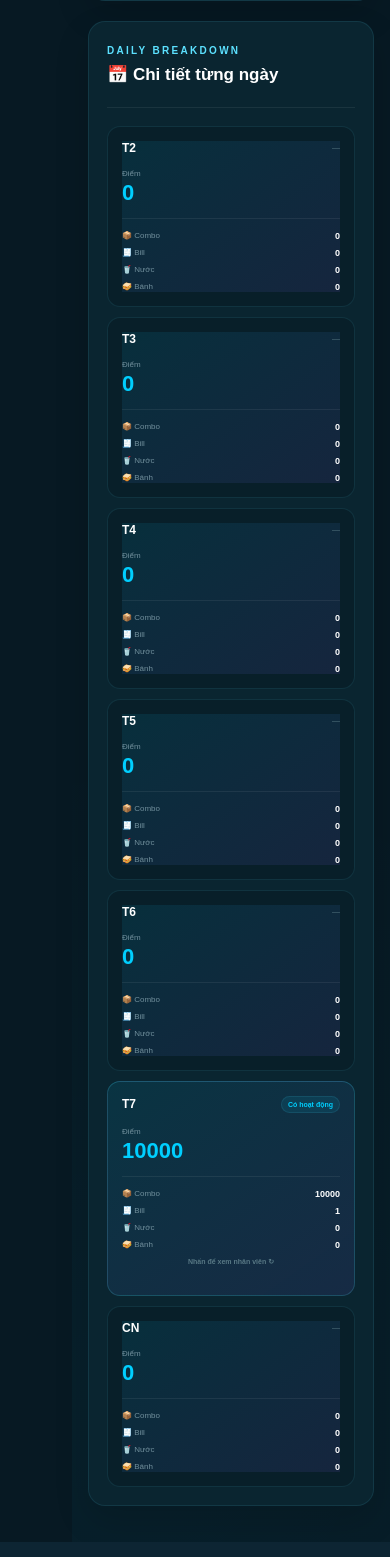
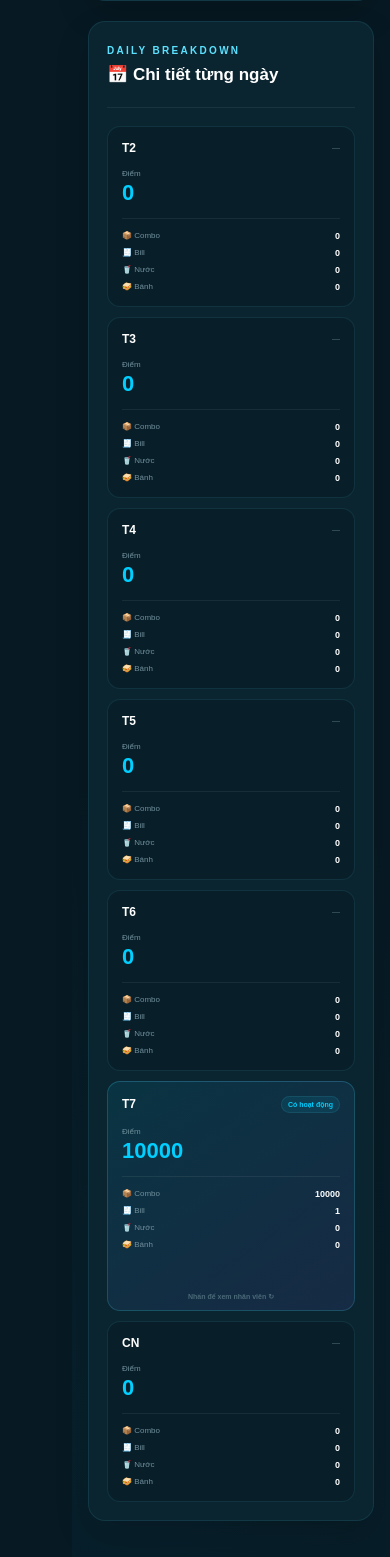
Before and after one commit to baophucnguyen761/RayCrestRestaurant, a Flask app: page /statistics in a window 390 px wide. Shown: the part 1047-2604 px from the top of the page. Run offline with Flask 3, Linux system fonts and the light colour scheme; a user stored in the database is signed in; data comes from the database, SQL or seed files in the repository; parts of the project's set-up code (start-up, migrations or seed data) failed here and were passed over.

Commit message:
Fix Error

```diff
--- a/static/statistics.css
+++ b/static/statistics.css
@@ -862,50 +862,78 @@ html[data-theme="light"] .manager-money {
 ========================================================= */
 
 .day-card.is-flippable {
+    position: relative;
+
     padding: 0;
-    min-height: 215px;
+
+    height: 230px;
+    min-height: 230px;
 
     background: transparent;
-    border: 0;
+    border: none;
 
-    perspective: 1000px;
+    perspective: 1200px;
+
     cursor: pointer;
 }
+
+
+/* Hover */
 
 .day-card.is-flippable:hover {
     transform: translateY(-2px);
 }
 
-.day-card-inner {
-    position: relative;
-    width: 100%;
-}
+
+/* =========================================================
+   INNER
+========================================================= */
 
 .day-card.is-flippable .day-card-inner {
-    height: 215px;
+    position: relative;
+
+    width: 100%;
+    height: 100%;
 
     transform-style: preserve-3d;
+    -webkit-transform-style: preserve-3d;
 
     transition:
         transform .55s
         cubic-bezier(.4, .2, .2, 1);
 }
 
-.day-card.flipped .day-card-inner {
+
+/* Khi click */
+
+.day-card.is-flippable.flipped .day-card-inner {
     transform: rotateY(180deg);
 }
 
 
-/* FRONT + BACK */
+/* =========================================================
+   FRONT + BACK
+========================================================= */
 
 .day-card.is-flippable .day-card-face {
     position: absolute;
 
-    inset: 0;
+    top: 0;
+    right: 0;
+    bottom: 0;
+    left: 0;
+
+    width: 100%;
+    height: 100%;
+
+    box-sizing: border-box;
 
     padding: 14px;
 
-    border: 1px solid var(--border-strong);
+    border:
+        1px solid
+        var(--border-strong);
+
     border-radius: 13px;
 
     overflow: hidden;
@@ -915,9 +943,15 @@ html[data-theme="light"] .manager-money {
 }
 
 
-/* FRONT */
+/* =========================================================
+   FRONT
+========================================================= */
 
-.day-card-front {
+.day-card.is-flippable .day-card-front {
+    z-index: 2;
+
+    transform: rotateY(0deg);
+
     background:
         linear-gradient(
             145deg,
@@ -927,9 +961,13 @@ html[data-theme="light"] .manager-money {
 }
 
 
-/* BACK */
+/* =========================================================
+   BACK
+========================================================= */
 
-.day-card-back {
+.day-card.is-flippable .day-card-back {
+    z-index: 1;
+
     transform: rotateY(180deg);
 
     background:
@@ -941,12 +979,149 @@ html[data-theme="light"] .manager-money {
 }
 
 
-/* FLIP HINT */
+/* Sau khi flip */
+
+.day-card.is-flippable.flipped .day-card-front {
+    z-index: 1;
+}
+
+.day-card.is-flippable.flipped .day-card-back {
+    z-index: 2;
+}
+
+
+/* =========================================================
+   FRONT HINT
+========================================================= */
 
 .flip-hint {
+    position: absolute;
+
+    left: 14px;
+    right: 14px;
+    bottom: 9px;
+
+    margin: 0;
+
+    color:
+        var(--text-soft);
+
+    font-size: 7px;
+    font-weight: 700;
+
+    text-align: center;
+
+    opacity: .8;
+}
+
+
+/* =========================================================
+   BACK HEADER
+========================================================= */
+
+.flip-back-icon {
+    color:
+        var(--accent);
+
+    font-size: 13px;
+    font-weight: 900;
+}
+
+
+.staff-breakdown-title {
+    margin:
+        2px 0 10px;
+
+    color:
+        var(--text-muted);
+
+    font-size: 7px;
+    font-weight: 900;
+
+    letter-spacing: .8px;
+}
+
+
+/* =========================================================
+   STAFF LIST
+========================================================= */
+
+.staff-breakdown-list {
+    display: grid;
+
+    gap: 6px;
+}
+
+
+.staff-breakdown-row {
+    display: grid;
+
+    grid-template-columns:
+        17px
+        minmax(0, 1fr)
+        auto;
+
+    align-items: center;
+
+    gap: 6px;
+
+    min-width: 0;
+}
+
+
+/* Ranking number */
+
+.staff-rank {
+    color:
+        var(--text-soft);
+
+    font-size: 8px;
+    font-weight: 800;
+
+    text-align: center;
+}
+
+
+/* Staff name */
+
+.staff-name {
+    min-width: 0;
+
+    overflow: hidden;
+
+    color:
+        var(--text-secondary);
+
+    font-size: 8px;
+    font-weight: 700;
+
+    white-space: nowrap;
+    text-overflow: ellipsis;
+}
+
+
+/* Combo */
+
+.staff-breakdown-row strong {
+    color:
+        var(--accent);
+
+    font-size: 9px;
+    font-weight: 900;
+
+    white-space: nowrap;
+}
+
+
+/* =========================================================
+   EXTRA STAFF
+========================================================= */
+
+.staff-extra {
     margin-top: 8px;
 
-    color: var(--text-soft);
+    color:
+        var(--text-soft);
 
     font-size: 7px;
     font-weight: 700;
@@ -1052,23 +1146,67 @@ html[data-theme="light"] .manager-money {
     align-items: center;
     justify-content: space-between;
 
-    padding-top: 7px;
+    gap: 8px;
+
+    padding-top: 8px;
 
     border-top:
-        1px solid var(--divider);
+        1px solid
+        var(--divider);
 }
 
+
 .staff-total span {
-    color: var(--text-muted);
+    color:
+        var(--text-muted);
 
     font-size: 8px;
+    font-weight: 700;
 }
 
+
 .staff-total strong {
-    color: var(--text-main);
+    color:
+        var(--text-main);
 
     font-size: 9px;
     font-weight: 900;
+
+    white-space: nowrap;
+}
+
+
+/* =========================================================
+   RESPONSIVE
+========================================================= */
+
+@media (max-width: 1150px) {
+
+    .day-card.is-flippable {
+        height: 225px;
+        min-height: 225px;
+    }
+
+}
+
+
+@media (max-width: 800px) {
+
+    .day-card.is-flippable {
+        height: 225px;
+        min-height: 225px;
+    }
+
+}
+
+
+@media (max-width: 480px) {
+
+    .day-card.is-flippable {
+        height: 230px;
+        min-height: 230px;
+    }
+
 }
 
 
--- a/templates/statistics.html
+++ b/templates/statistics.html
@@ -9,7 +9,7 @@ Thống kê | RayCrest
 
 <link
     rel="stylesheet"
-    href="{{ url_for('static', filename='statistics.css') }}?v=6"
+    href="{{ url_for('static', filename='statistics.css') }}?v=7"
 >
 
 <script src="https://cdn.jsdelivr.net/npm/chart.js"></script>
```
Also changed, not shown: other parts of static/statistics.css (+3 -84 lines).
